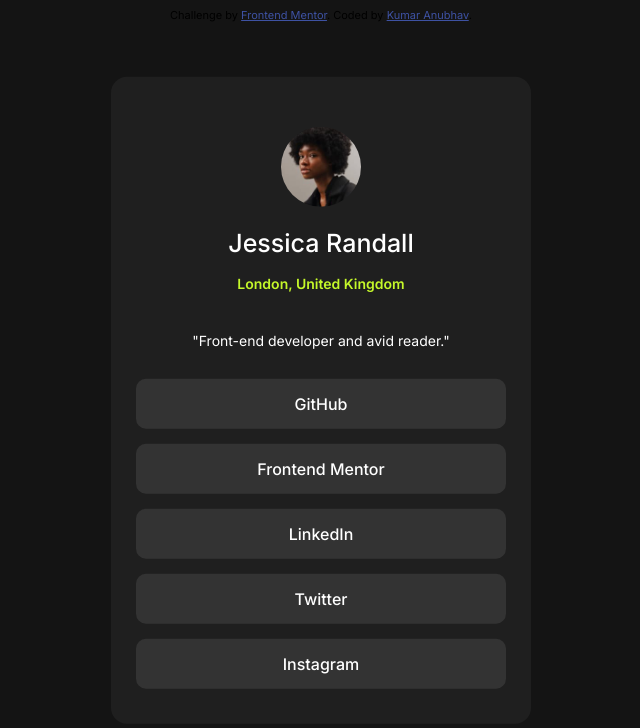
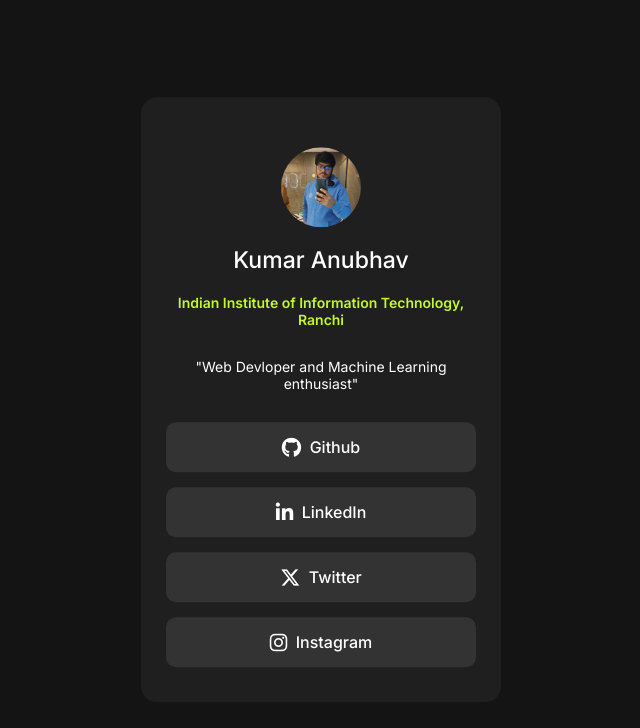
Before and after one commit to KumarAnubhav64/social-links-profile-main, a plain HTML site: page index.html in a window 1280 px wide. Shown: the whole page, without its empty margins (319-959 px from the left). Drawn offline with Linux system fonts and the light colour scheme.

Commit message:
Please enter the commit message for your changes. Lines starting with '#' will be ignored, and an empty message aborts the commit.
On branch main
Your branch is ahead of 'origin/main' by 1 commit.
  (use "git push" to publish your local commits)

Changes to be committed:
	new file:   assets/images/WhatsApp Image 2023-12-31 at 01.33.18_ab8562a4.jpg
	deleted:    assets/images/avatar-jessica.jpeg
	modified:   index.html
	modified:   styles.css

```diff
--- a/index.html
+++ b/index.html
@@ -5,10 +5,10 @@
   <meta name="viewport" content="width=device-width, initial-scale=1.0"> <!-- displays site properly based on user's device -->
 
   <link rel="icon" type="image/png" sizes="32x32" href="./assets/images/favicon-32x32.png">
+  <script src="https://kit.fontawesome.com/270f6763dc.js" crossorigin="anonymous"></script>
   <link rel="stylesheet" href="styles.css">
-  <title>Frontend Mentor | Social links profile</title>
+  <title>Kumar Anubhav | Social Profile</title>
 
-  <!-- Feel free to remove these styles or customise in your own stylesheet 👍 -->
   <style>
     .attribution { font-size: 11px; text-align: center; }
     .attribution a { color: hsl(228, 45%, 44%); }
@@ -18,24 +18,21 @@
 
   <div class="container">
     <div class="card">
-      <img src="assets/images/avatar-jessica.jpeg" alt="avatar" class= "profile">
-      <h1>Jessica Randall</h1>
-      <h2>London, United Kingdom</h2>
-      <p>"Front-end developer and avid reader."</p>
+      <div class="imgcont"><img src="assets/images/WhatsApp Image 2023-12-31 at 01.33.18_ab8562a4.jpg" alt="avatar" class= "profile"></div>
+      <h1>Kumar Anubhav</h1>
+      <h2>Indian Institute of Information Technology, Ranchi</h2>
+      <p>"Web Devloper and Machine Learning enthusiast"</p>
       <div class = "social">
-        <buttton class="btn">GitHub</buttton>
+        <buttton class="btn" onclick="window.location='https://github.com/KumarAnubhav64'"><i class="fa-brands fa-github fa-lg"></i>&nbsp;&nbsp;Github</buttton>
       </div>
       <div class = "social">
-        <buttton class="btn">Frontend Mentor</buttton>
+        <buttton class="btn" onclick="window.location='https://x.com/kumaranubhav64?t=Zkud0ciwmIBiQMWQTm0kOQ&s=09'"><i class="fa-brands fa-linkedin-in fa-lg"></i>&nbsp;&nbsp;LinkedIn</buttton>
       </div>
       <div class = "social">
-        <buttton class="btn">LinkedIn</buttton>
+        <buttton class="btn" onclick="window.location='https://www.linkedin.com/in/kumar-anubhav-45b1aa29a?utm_source=share&utm_campaign=share_via&utm_content=profile&utm_medium=android_app'"><i class="fa-brands fa-x-twitter fa-lg"></i>&nbsp;&nbsp;Twitter</buttton>
       </div>
       <div class = "social">
-        <buttton class="btn">Twitter</buttton>
-      </div>
-      <div class = "social">
-        <buttton class="btn">Instagram</buttton>
+        <buttton class="btn" onclick="window.location='https://www.instagram.com/kumaranubhav64?igsh=d2lpcG00bDE2ODdh'"><i class="fa-brands fa-instagram fa-lg"></i>&nbsp;&nbsp;Instagram</buttton>
       </div>
 
 
@@ -43,9 +40,5 @@
   </div>
 
 
-  <div class="attribution">
-    Challenge by <a href="https://www.frontendmentor.io?ref=challenge" target="_blank">Frontend Mentor</a>.
-    Coded by <a href="#">Kumar Anubhav</a>.
-  </div>
 </body>
 </html>
--- a/styles.css
+++ b/styles.css
@@ -5,25 +5,32 @@
     background-color:  hsl(0, 0%, 8%);
     font-family: "Inter";
 }
+
 img{
 
    border-radius: 100%;
    width: 80px;
+   height: 80px;
+    object-fit: cover;
    margin-top: 20px;
+
+
 }
 h1{
     color: white;
-    font-size: 25px;
+    font-size: 23px;
     font-weight: 500;
+    margin-bottom: 10px;
 }
 h2{
     color: hsl(75, 94%, 57%);
     font-size: 14px;
+    margin: 20px 0 30px;
 }
 p{
     color: white;
     font-size: 14px;
-    margin: 40px 0px 30px;
+    margin: 20px 0px 30px;
 
 
 }
@@ -35,7 +42,7 @@
     background-color: hsl(0, 0%, 12%);
     border-radius: 1rem;
     text-align: center;
-    width: 370px;
+    width: 310px;
     position: absolute;
     top: 50%;
     left: 50%;
```
Also changed, not shown: assets/images/WhatsApp Image 2023-12-31 at 01.33.18_ab8562a4.jpg (added), assets/images/avatar-jessica.jpeg (deleted).
